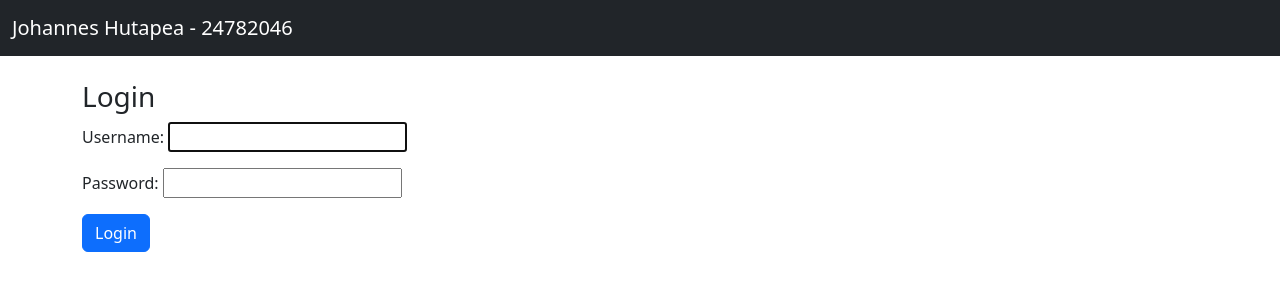
After one commit to IET-Polinela/project-2026-Joyskid0, a Django app: page /accounts/login/ in a window 1280 px wide. The commit adds this page. Shown: the top 300 px of the page. Run offline with Django 5.2, Linux system fonts and the light colour scheme.

Commit message:
CHECKPOINT 2: Implementasi Auth & CBV Proteksi Login

```diff
--- a/warung_project/barang/views.py
+++ b/warung_project/barang/views.py
@@ -1,3 +1,8 @@
 from django.shortcuts import render
 
 # Create your views here.
+from django.views.generic import TemplateView
+from django.contrib.auth.mixins import LoginRequiredMixin
+
+class HomeView(LoginRequiredMixin, TemplateView):
+    template_name = "home.html"
--- a/warung_project/templates/base.html
+++ b/warung_project/templates/base.html
@@ -11,6 +11,10 @@
         <span class="navbar-brand">
             Johannes Hutapea - 24782046
         </span>
+
+        {% if user.is_authenticated %}
+        <a href="/accounts/logout/" class="btn btn-danger">Logout</a>
+        {% endif %}
     </div>
 </nav>
 
--- /dev/null
+++ b/warung_project/templates/home.html
@@ -0,0 +1,6 @@
+{% extends 'base.html' %}
+
+{% block content %}
+<h2>Dashboard</h2>
+<p>Selamat datang, {{ user.username }}</p>
+{% endblock %}
--- /dev/null
+++ b/warung_project/templates/registration/login.html
@@ -0,0 +1,12 @@
+{% extends 'base.html' %}
+
+{% block content %}
+<h3>Login</h3>
+
+<form method="post">
+    {% csrf_token %}
+    {{ form.as_p }}
+    <button class="btn btn-primary">Login</button>
+</form>
+
+{% endblock %}
--- a/warung_project/warung_project/settings.py
+++ b/warung_project/warung_project/settings.py
@@ -120,3 +120,6 @@ USE_TZ = True
 # https://docs.djangoproject.com/en/6.0/howto/static-files/
 
 STATIC_URL = 'static/'
+
+LOGIN_REDIRECT_URL = '/'
+LOGOUT_REDIRECT_URL = '/accounts/login/'
--- a/warung_project/warung_project/urls.py
+++ b/warung_project/warung_project/urls.py
@@ -15,8 +15,11 @@ Including another URLconf
     2. Add a URL to urlpatterns:  path('blog/', include('blog.urls'))
 """
 from django.contrib import admin
-from django.urls import path
+from django.urls import path, include
+from barang.views import HomeView
 
 urlpatterns = [
     path('admin/', admin.site.urls),
+    path('accounts/', include('django.contrib.auth.urls')),
+    path('', HomeView.as_view(), name='home'),
 ]
```
